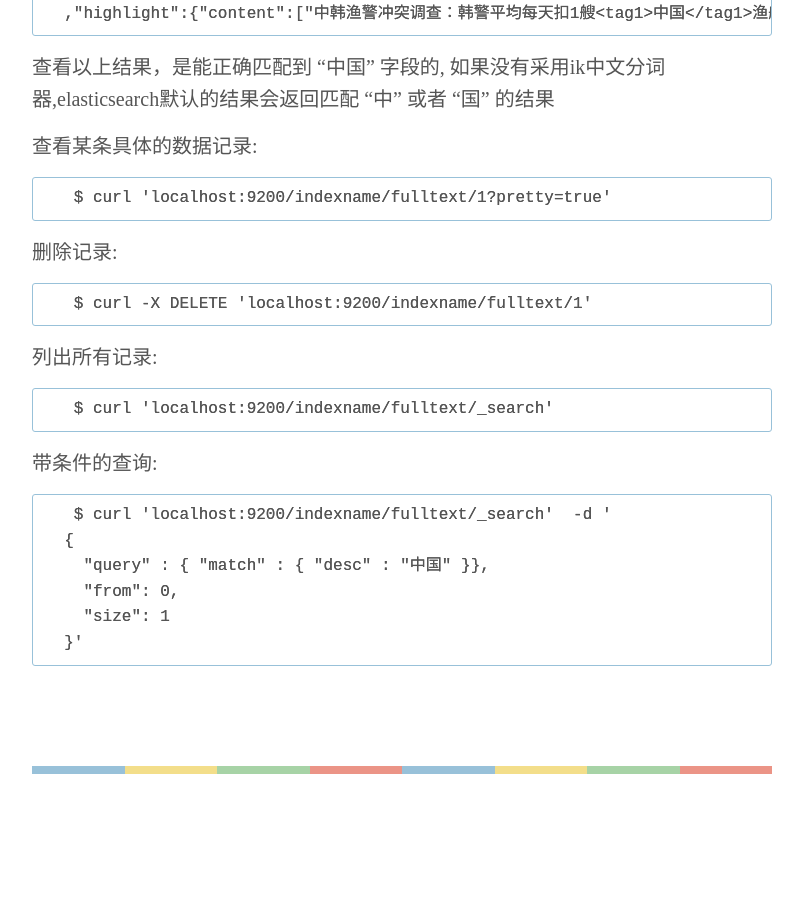
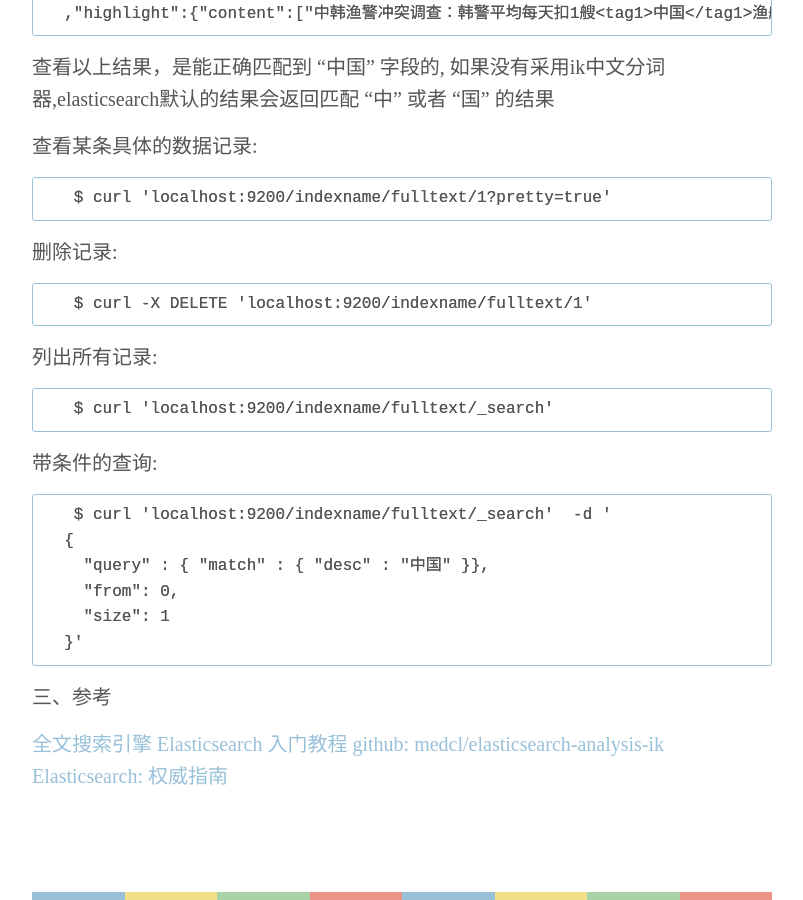
Before and after one commit to syrett/syrett.github.io, a Jekyll site: the page built from _posts/2017-11-24-elasticsearch-1.md, in a window 1280 px wide and 900 px high, scrolled down 3756 px. Shown: the whole window, without its empty margins (238-1041 px from the left). Built offline with Jekyll 4.4.1, drawn with Linux system fonts in a browser that asks for light colours; some web fonts are replaced; comment, search, counter and statistics services are not loaded; before the commit the page ends 4530 px from its top, so only the background shows below that.

Commit message:
add 参考

```diff
--- a/_posts/2017-11-24-elasticsearch-1.md
+++ b/_posts/2017-11-24-elasticsearch-1.md
@@ -153,3 +153,10 @@ Elasticsearch的底层是开源库Lucence, Elasticsearch提供RestAPI, 方便使
         "from": 0,
         "size": 1
       }'
+
+
+三、参考
+
+  [全文搜索引擎 Elasticsearch 入门教程](http://www.ruanyifeng.com/blog/2017/08/elasticsearch.html)
+  [github: medcl/elasticsearch-analysis-ik](https://github.com/medcl/elasticsearch-analysis-ik)
+  [Elasticsearch: 权威指南](https://www.elastic.co/guide/cn/elasticsearch/guide/current/index.html)
```
